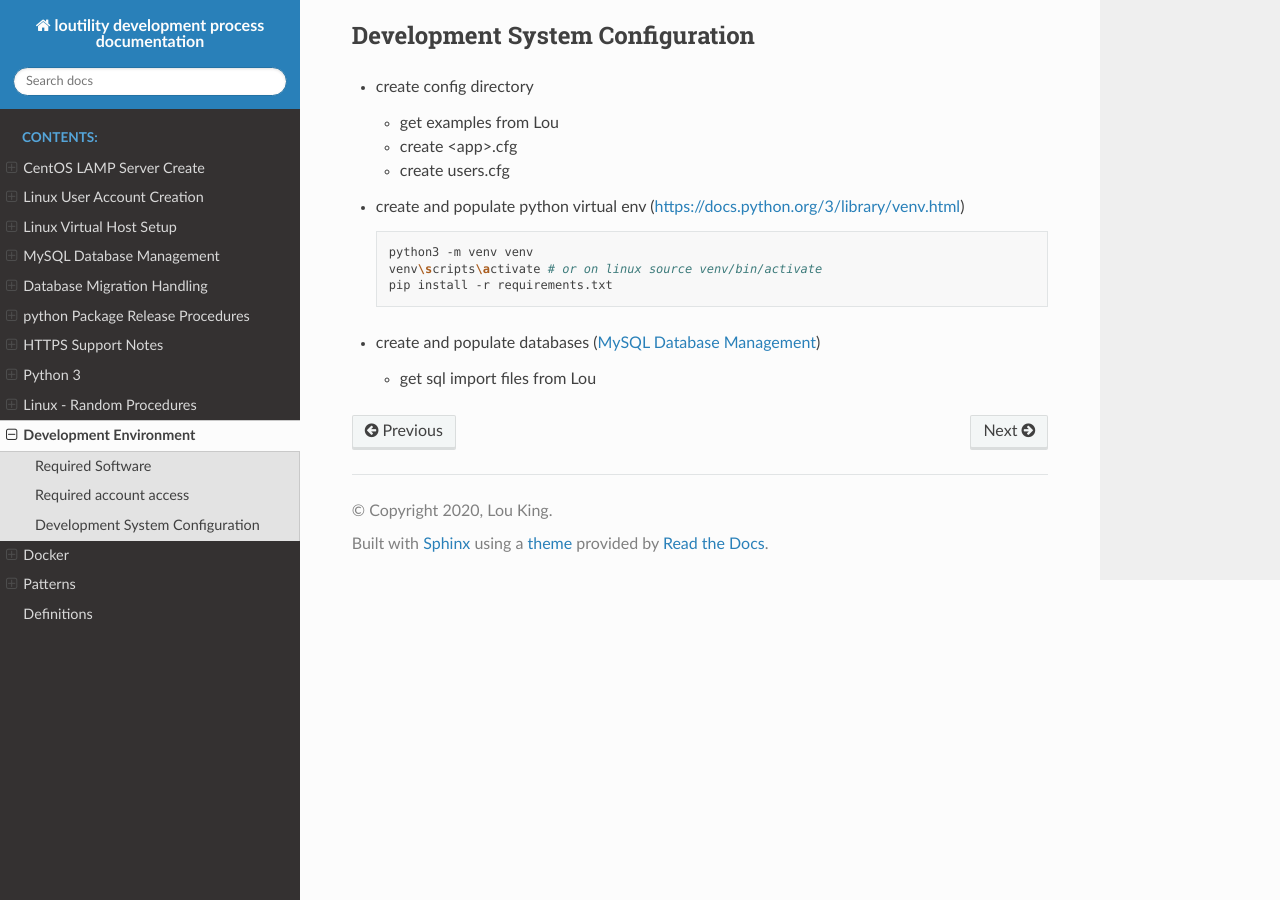
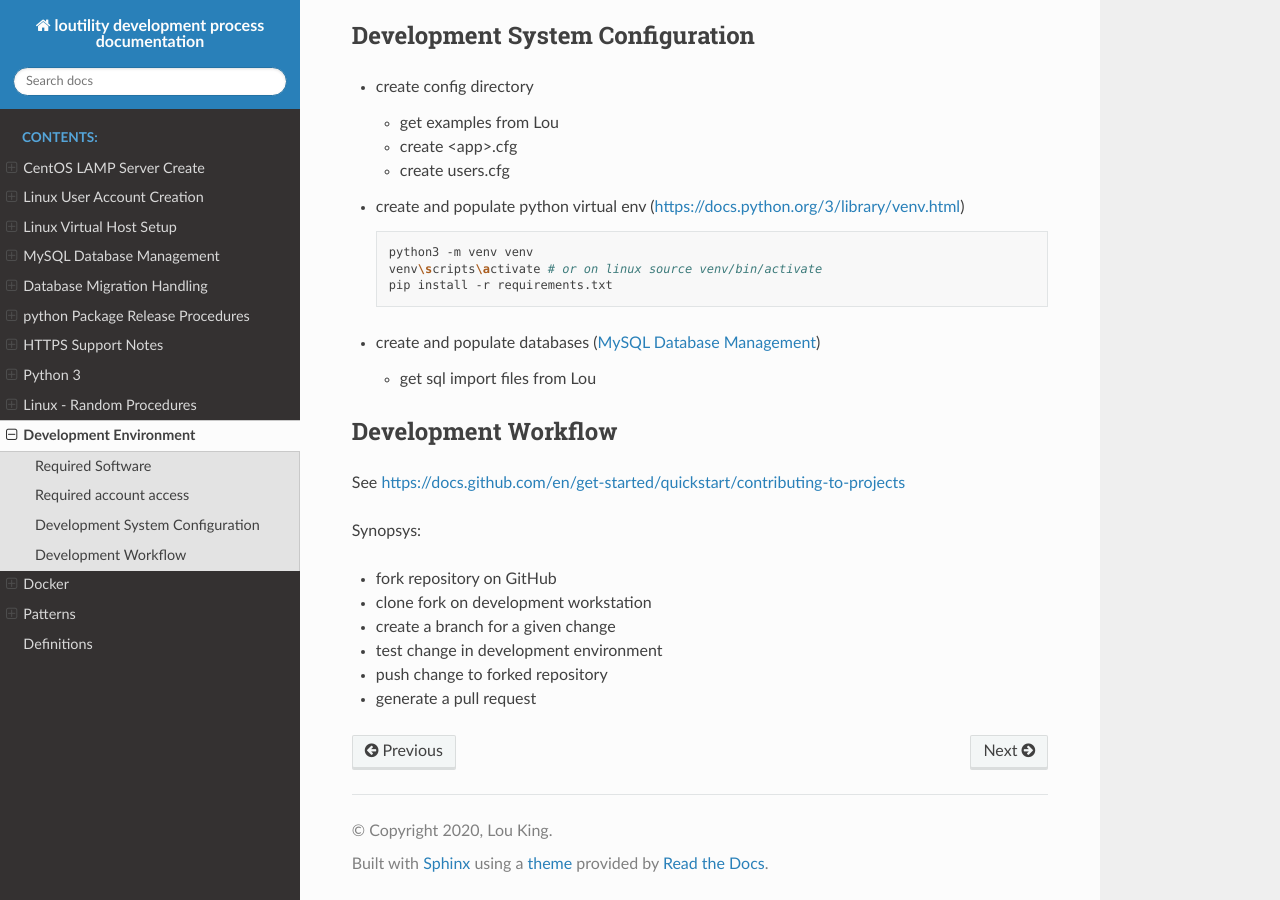
Before and after one commit to shanholtzerk/fork_loudevprocess, a Sphinx documentation site: the page built from docs/source/development-environment.rst, in a window 1280 px wide and 900 px high, scrolled down 517 px. Built offline with Sphinx 7.4.7 and the Read the Docs theme 2.0.0, drawn with Linux system fonts in a browser that asks for light colours.

Commit message:
add Development Workflow

```diff
--- a/docs/source/development-environment.rst
+++ b/docs/source/development-environment.rst
@@ -38,3 +38,17 @@ Development System Configuration
 * create and populate databases (:ref:`mysql-database-management`)
 
   * get sql import files from Lou
+
+Development Workflow
+-----------------------
+
+See https://docs.github.com/en/get-started/quickstart/contributing-to-projects
+
+Synopsys:
+
+* fork repository on GitHub
+* clone fork on development workstation
+* create a branch for a given change
+* test change in development environment
+* push change to forked repository
+* generate a pull request
```
